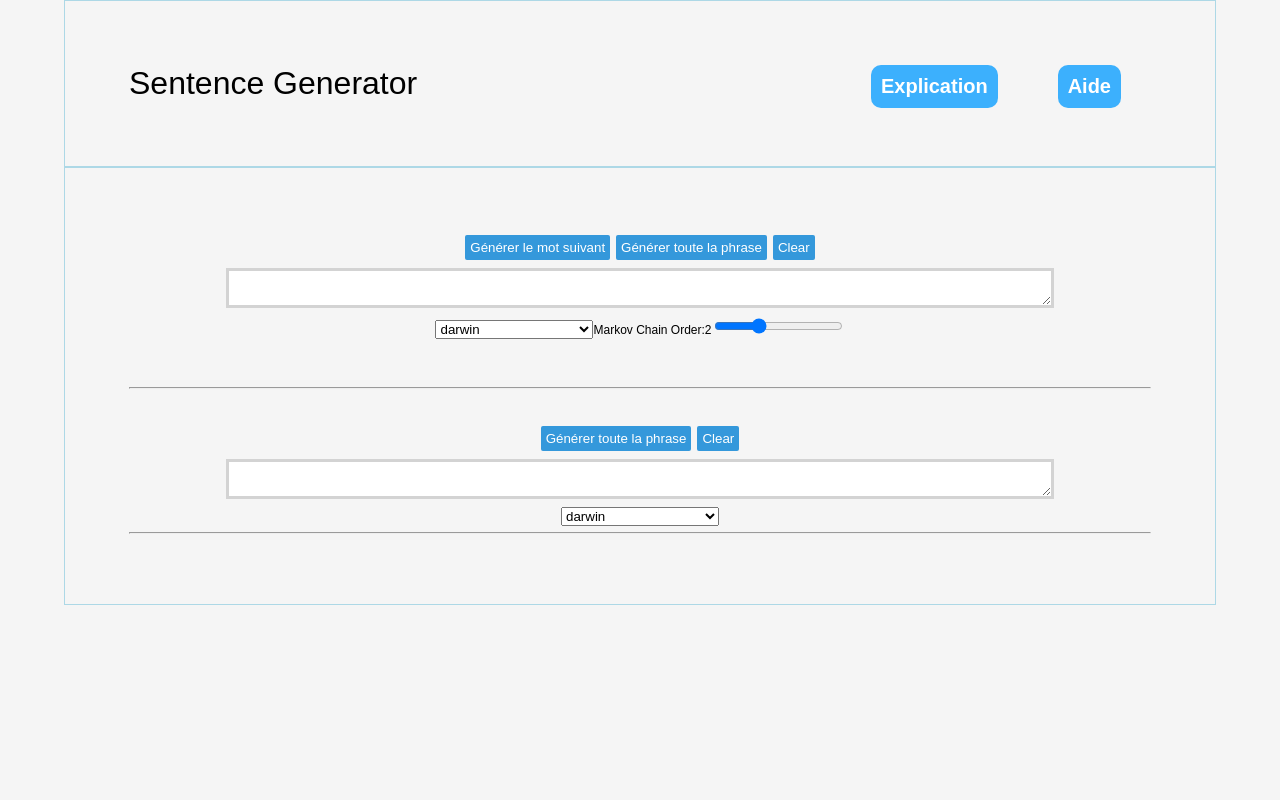
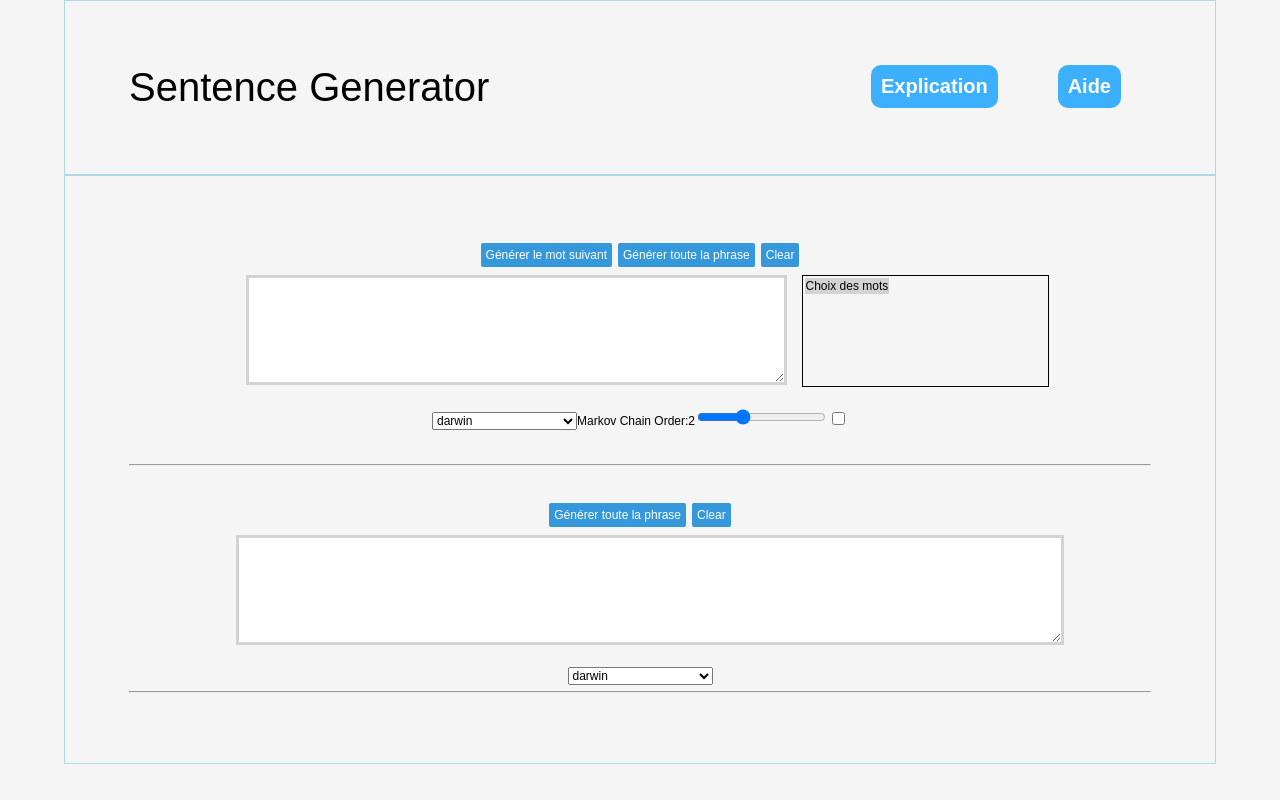
Before and after one commit to TrakJohnson/tpe-website-and-server, a React (Create React App) app: page / in a window 1280 px wide. Built offline with nearby package versions, Linux system fonts and the light colour scheme.

Commit message:
progressed on layout and display for markov

```diff
--- a/src/App.css
+++ b/src/App.css
@@ -1,3 +1,7 @@
+* {
+    font-size: 12px;
+}
+
 body {
     margin: 0;
     padding: 0;
@@ -13,8 +17,9 @@ body {
 }
 
 #page-title {
-    font-size: 32px;
+    font-size: 40px;
     display: inline;
+    font-weight: lighter;
 }
 
 #menu {
@@ -41,7 +46,8 @@ body {
 }
 
 #generated-text {
-    width: 80%;
+    width: 70%;
+    height: 100px;
     margin: 5px;
     border: 3px solid lightgray;
 }
@@ -61,6 +67,36 @@ button:hover {
   text-decoration: none;
 }
 
+#cfg-central {
+    width: 80%;
+    margin: 0 auto;
+}
+
+#cfg-central > textarea {
+    width: 100%;
+}
+
+#markov-central {
+    width: 80%;
+    margin: 0 auto;
+}
+
+#markov-central > textarea {
+    width: 65%;
+}
+
+#markov-table-wrapper {
+    float: right;
+    height: 110px;
+    width: 30%;
+    border: 1px solid black;
+    margin: 5px 0;
+}
+
+#markov-central > textarea {
+
+}
+
 #generate-action {
 
 }
--- a/src/App.js
+++ b/src/App.js
@@ -74,7 +74,8 @@ class Markov extends Component {
             textName: this.state.textName,
             current: this.state.currentText,
             n: this.state.n,
-            completeSentence: completeSentence
+            completeSentence: completeSentence,
+            randomChoice: false
         });
         console.log(requestBody);
 
@@ -103,7 +104,7 @@ class Markov extends Component {
     render() {
         let possibleNextWords = this.state.possibleNextWords ? this.state.possibleNextWords.slice(0, 4).map(
             ([word, proba]) => <tr key={word + proba}>
-                    <td>{word}</td>
+                    <td><span>{word }</span></td>
                     <td>{proba}%</td>
             </tr>
         ) : <tr><td>Nothing here</td></tr>;
@@ -115,8 +116,19 @@ class Markov extends Component {
             <button onClick={this.clear}>Clear</button>
             <br/>
             {/* text area */}
-            <textarea readOnly={true} id="generated-text"
+            <div id="markov-central">
+                <textarea readOnly={true} id="generated-text"
                       value={cleanText(this.state.currentText.join(" "))}/>
+                {/* possible words */}
+                <div id="markov-table-wrapper">
+                    <table><tbody>
+                        <tr style={{textAlign: "center", backgroundColor: "lightgrey"}}>
+                            <td colspan="2">Choix des mots</td>
+                        </tr>
+                        {possibleNextWords}
+                    </tbody></table>
+                </div>
+            </div>
             <br/>
             {/* settings */}
             <select value={this.state.textName} onChange={(e) => this.setState({textName: e.target.value})}>
@@ -132,11 +144,7 @@ class Markov extends Component {
                        onChange={(e) => this.setState({n: Number(e.target.value)}, this.clear)}
                 />
             </div>
-            {/* possible words */}
-            <br/><br/>
-            <table><tbody>
-                {possibleNextWords}
-            </tbody></table>
+            <input type="checkbox"/>
         </div>;
     }
 }
@@ -184,7 +192,9 @@ class PCFG extends Component {
             <button onClick={() => this.getText(true)}>Générer toute la phrase</button>
             <button onClick={this.clear}>Clear</button>
             <br/>
-            <textarea readOnly={true} id="generated-text" value={cleanText(this.state.currentText)}/>
+            <div id="cfg-central">
+                <textarea readOnly={true} id="generated-text" value={cleanText(this.state.currentText)}/>
+            </div>
             <br/>
             <select value={this.state.textName} onChange={(e) => this.setState({textName: e.target.value})}>
                 {TEXT_NAMES.map((textName) => <option key={textName}>{textName}</option>)}
```
Also changed, not shown: 2 other files (tests, documents, lock files or other folders).
